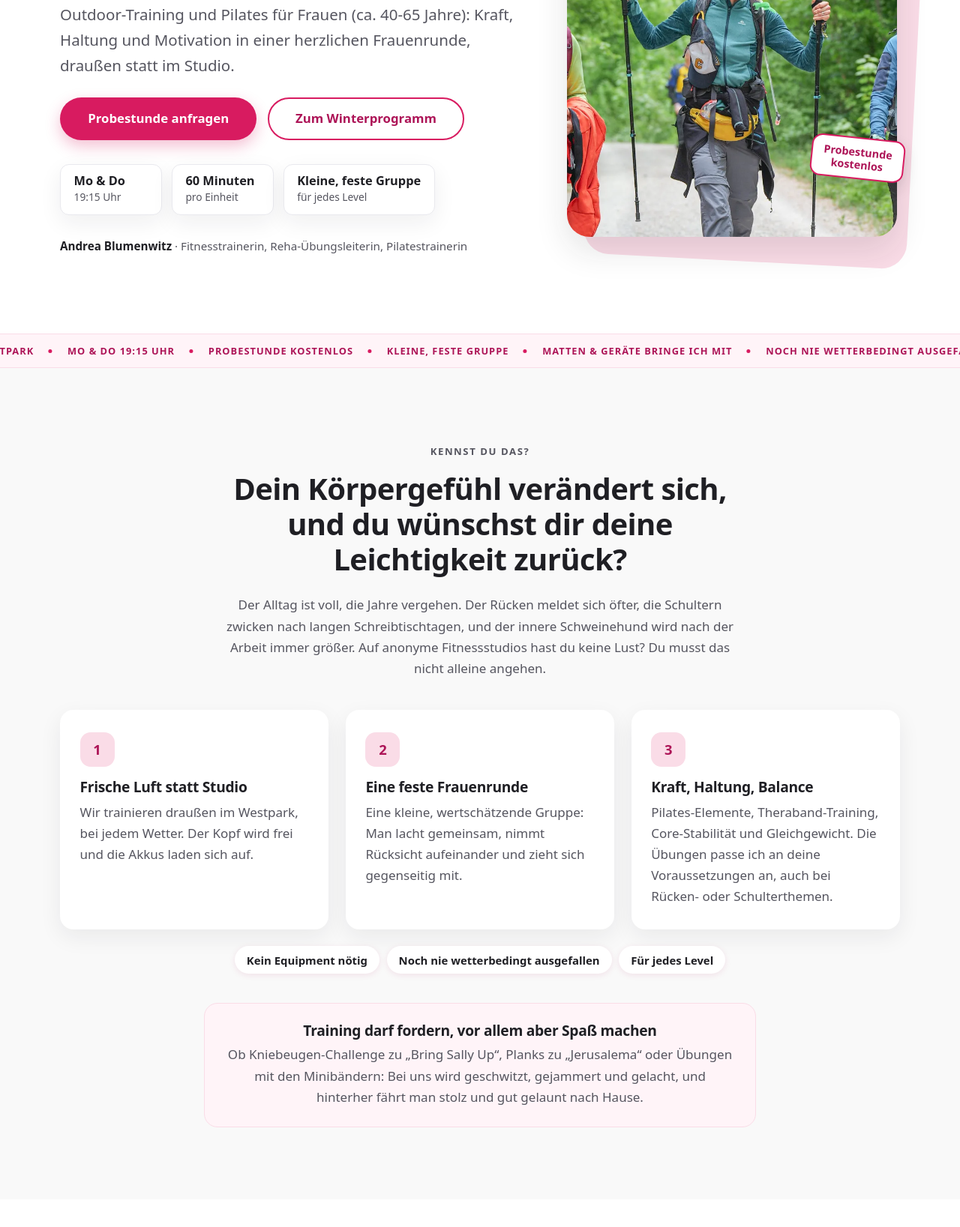
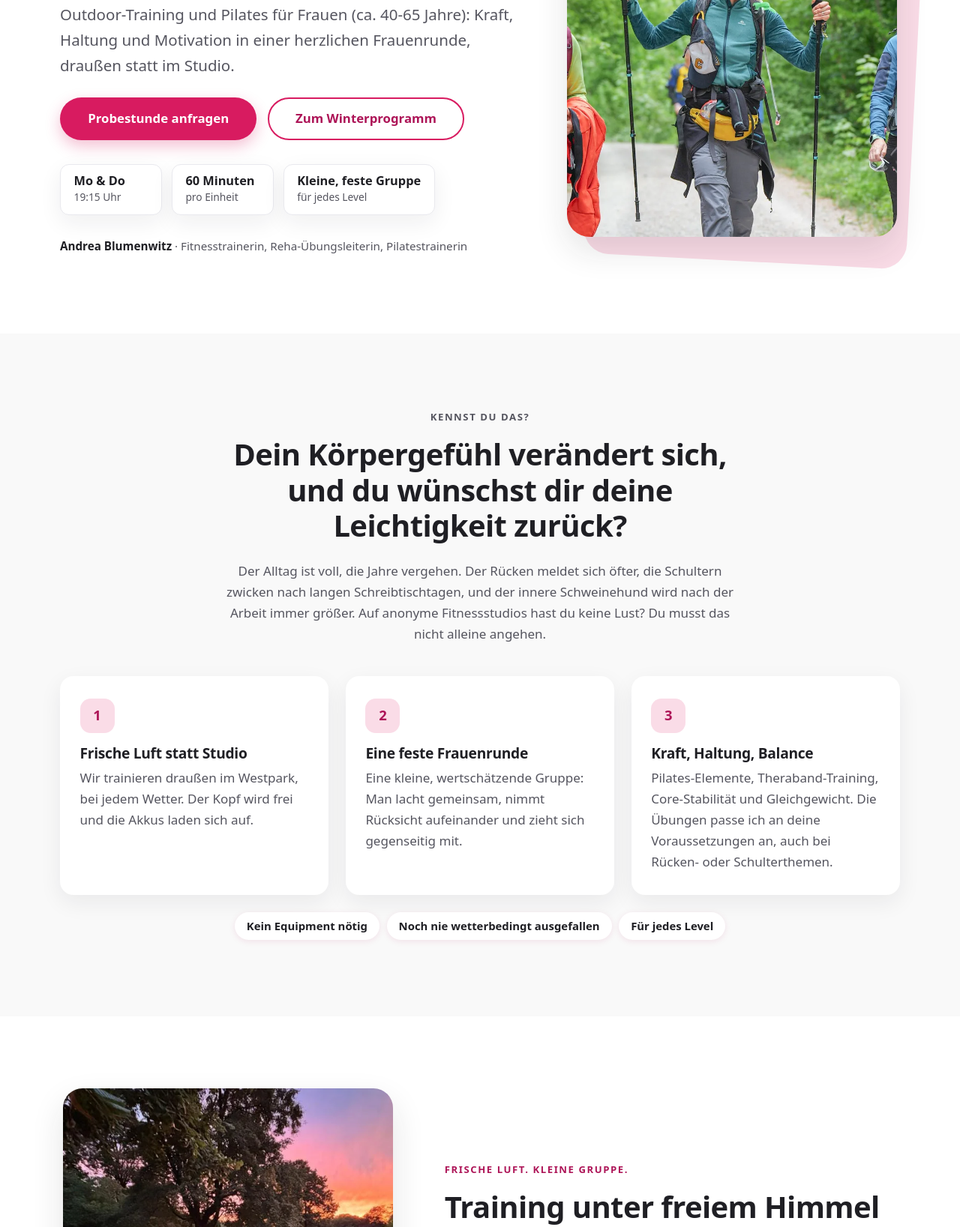
Before and after one commit to FlowerJoke/AndreaBlumenwitz, a plain HTML site: page index.html in a window 1280 px wide. Shown: the part 463-2100 px from the top of the page at 75% size. Drawn offline with Linux system fonts and the light colour scheme.

Commit message:
Remove hero sticker, ticker strip and rituals box
Co-Authored-By: Claude Sonnet 5.5 <noreply@anthropic.com>

```diff
--- a/index.html
+++ b/index.html
@@ -91,30 +91,9 @@
         <div class="hero-image">
           <img src="images/photos/hero-wandern.webp" width="800" height="1496" fetchpriority="high"
             alt="Andrea Blumenwitz, Fitnesstrainerin" />
-          <span class="sticker" aria-hidden="true">Probestunde<br>kostenlos</span>
         </div>
       </div>
     </section>
-
-    <!-- Ticker -->
-    <div class="ticker" aria-label="Auf einen Blick: Outdoor-Training im Westpark, Montag und Donnerstag 19:15 Uhr, Probestunde kostenlos, kleine feste Gruppe">
-      <div class="ticker-track" aria-hidden="true">
-        <span>Outdoor-Training im Westpark</span>
-        <span>Mo &amp; Do 19:15 Uhr</span>
-        <span>Probestunde kostenlos</span>
-        <span>Kleine, feste Gruppe</span>
-        <span>Matten &amp; Geräte bringe ich mit</span>
-        <span>Noch nie wetterbedingt ausgefallen</span>
-        <span>Frauen-Retreat im Juni 2027</span>
-        <span class="dup">Outdoor-Training im Westpark</span>
-        <span class="dup">Mo &amp; Do 19:15 Uhr</span>
-        <span class="dup">Probestunde kostenlos</span>
-        <span class="dup">Kleine, feste Gruppe</span>
-        <span class="dup">Matten &amp; Geräte bringe ich mit</span>
-        <span class="dup">Noch nie wetterbedingt ausgefallen</span>
-        <span class="dup">Frauen-Retreat im Juni 2027</span>
-      </div>
-    </div>
 
     <!-- Kennst du das? -->
     <section id="intro" class="section section-alt">
@@ -152,13 +131,6 @@
           <li>Noch nie wetterbedingt ausgefallen</li>
           <li>Für jedes Level</li>
         </ul>
-        <div class="rituals">
-          <h3>Training darf fordern, vor allem aber Spaß machen</h3>
-          <p>
-            Ob Kniebeugen-Challenge zu „Bring Sally Up“, Planks zu „Jerusalema“ oder Übungen mit den Minibändern:
-            Bei uns wird geschwitzt, gejammert und gelacht, und hinterher fährt man stolz und gut gelaunt nach Hause.
-          </p>
-        </div>
       </div>
     </section>
 
--- a/styles.css
+++ b/styles.css
@@ -219,12 +219,6 @@ button.btn-primary:disabled { opacity: .6; cursor: wait; }
   border-radius: 14px; background: var(--pink-soft); color: var(--pink-dark); font-weight: 800; font-size: 1.15rem;
 }
 
-.rituals {
-  margin: 2.4rem auto 0; max-width: 46rem; padding: 1.6rem 1.8rem; text-align: center;
-  background: var(--pink-tint); border-radius: var(--radius); border: 1px solid var(--pink-soft);
-}
-.rituals h3 { margin-bottom: .4rem; }
-.rituals p { margin: 0; color: var(--muted); }
 
 
 /* ---------- Winterprogramm ---------- */
@@ -419,27 +413,6 @@ footer a:hover { color: var(--pink-soft); text-decoration: underline; }
 .price-old { font-size: 1.1rem; font-weight: 600; color: var(--muted); margin-right: .2rem; }
 .price-footnote { margin-top: 1.6rem; max-width: 40rem; margin-inline: auto; }
 
-/* ---------- Sticker + ticker ---------- */
-.sticker {
-  position: absolute; right: -10px; bottom: 14%; z-index: 2; padding: .55rem .9rem; text-align: center;
-  background: #fff; color: var(--pink-dark); border: 2px solid var(--pink); border-radius: 14px;
-  font-weight: 800; font-size: .9rem; line-height: 1.2; transform: rotate(6deg);
-  box-shadow: 0 8px 20px rgba(31, 31, 36, .15);
-}
-.ticker { overflow: hidden; background: var(--pink-tint); border-block: 1px solid var(--pink-soft); }
-.ticker-track {
-  display: flex; width: max-content; padding: .7rem 0;
-  font-size: .8rem; font-weight: 700; letter-spacing: .08em; text-transform: uppercase; color: var(--pink-dark);
-  white-space: nowrap; animation: ticker 40s linear infinite;
-}
-.ticker-track span { padding: 0 1.4rem; position: relative; }
-.ticker-track span::after { content: ""; position: absolute; right: -2px; top: 50%; width: 5px; height: 5px; margin-top: -2.5px; border-radius: 50%; background: var(--pink); }
-@keyframes ticker { to { transform: translateX(-50%); } }
-@media (prefers-reduced-motion: reduce) {
-  .ticker-track { animation: none; width: auto; flex-wrap: wrap; justify-content: center; row-gap: .3rem; padding: .7rem 1rem; }
-  .ticker-track .dup { display: none; }
-}
-@media (max-width: 860px) { .sticker { right: -6px; bottom: 10%; font-size: .78rem; padding: .4rem .7rem; } }
 
 /* ---------- Mobile polish ---------- */
 @media (max-width: 600px) {
@@ -447,7 +420,6 @@ footer a:hover { color: var(--pink-soft); text-decoration: underline; }
   .announce { font-size: .88rem; padding: .5rem .8rem; }
   .card { padding: 1.2rem 1.2rem; }
   .card-icon { width: 38px; height: 38px; margin-bottom: .6rem; font-size: 1rem; }
-  .rituals { padding: 1.2rem; }
   .section-head { margin-bottom: 1.8rem; }
   .btn-row .btn-large { width: 100%; }
   .teaser-actions, .retreat-teaser .btn-row { flex-direction: column; align-items: stretch; }
```
